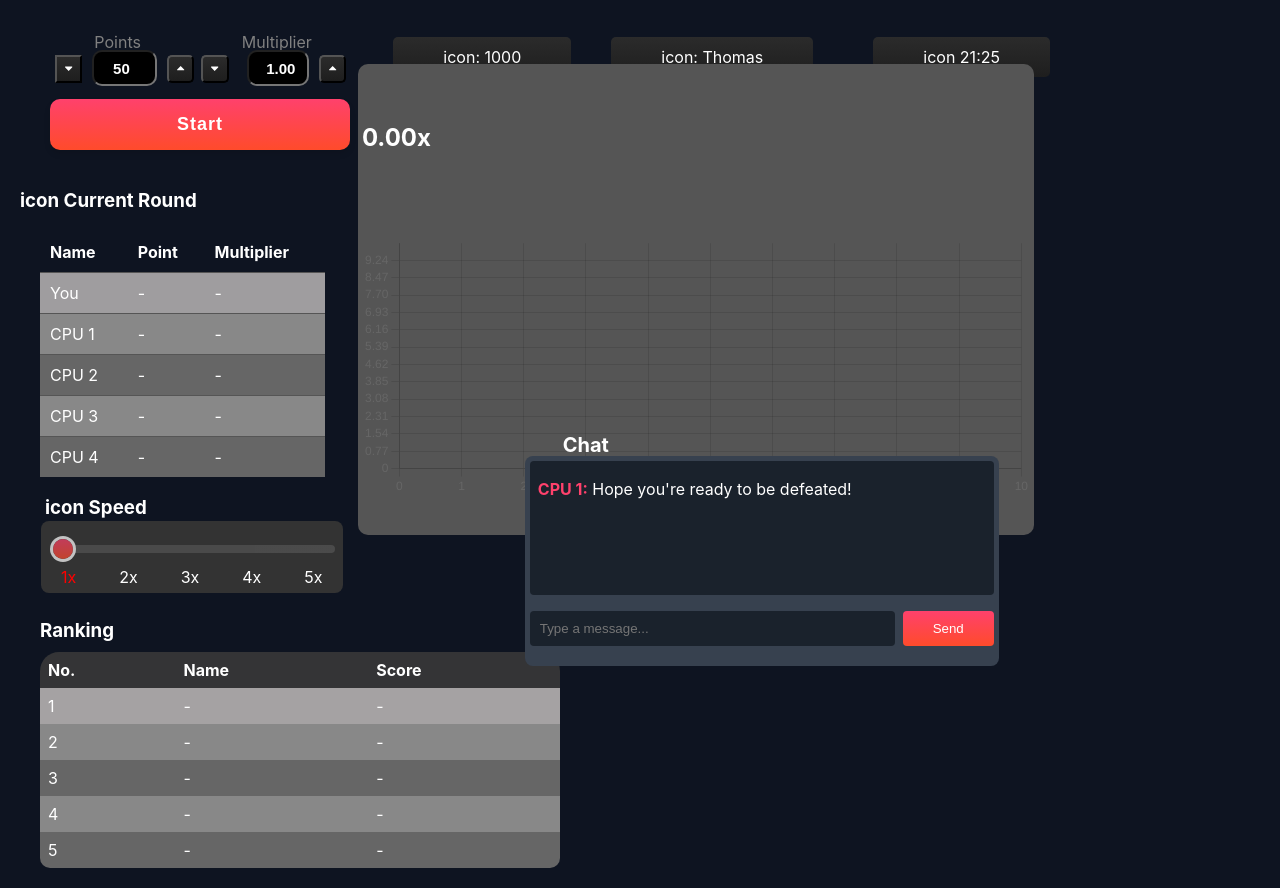
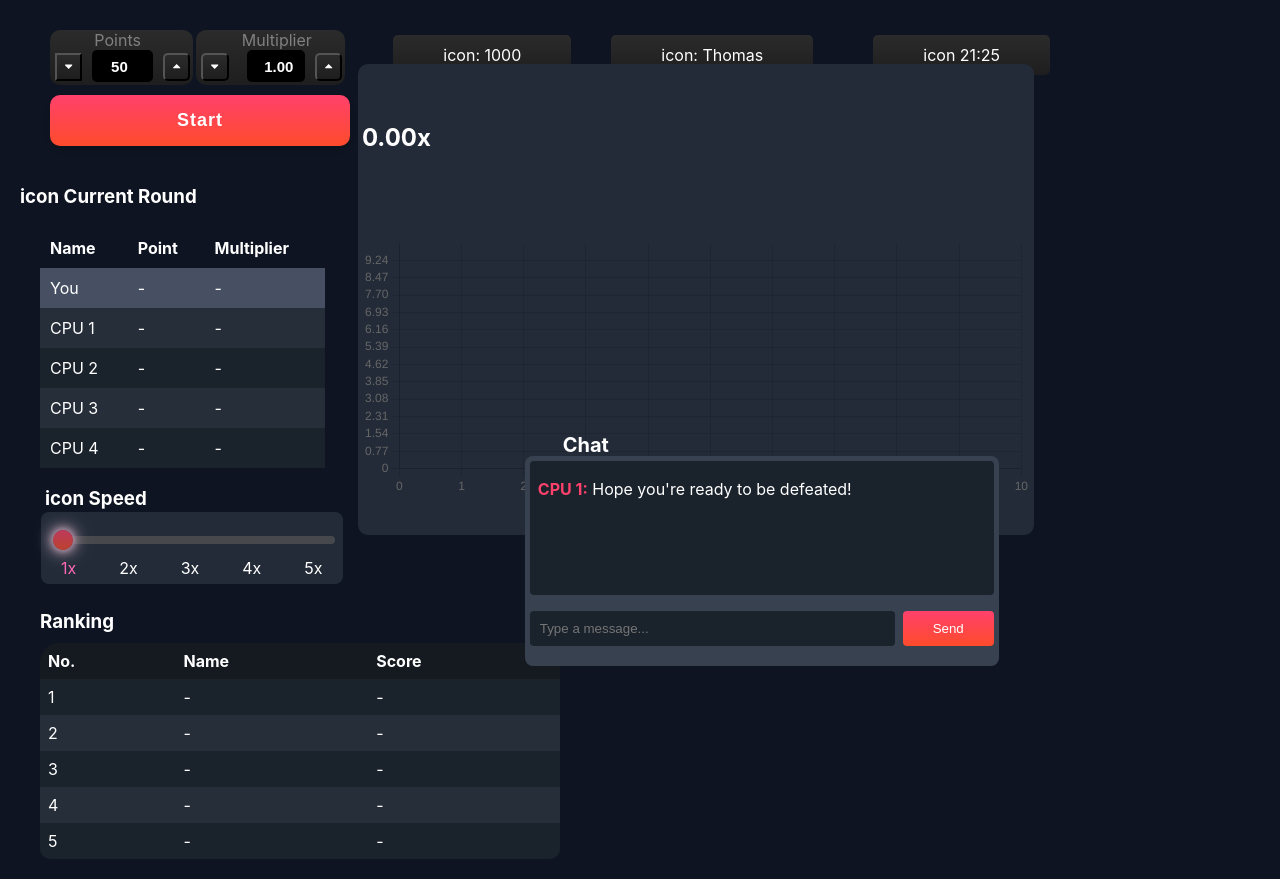
Before and after one commit to probablypenera007/guessnumber_frontend, a React (Create React App) app: page / in a window 1280 px wide. Built offline with nearby package versions, Linux system fonts and the light colour scheme.

Commit message:
retouch CSS

```diff
--- a/src/components/CurrentRound/CurrentRound.module.css
+++ b/src/components/CurrentRound/CurrentRound.module.css
@@ -18,18 +18,18 @@
 }
 
 .table__row--you {
-    background-color: #bcb8b8d6;
+    background-color: #475062;
 
 }
 
 .table__row--cpu1,
 .table__row--cpu3 {
-    background-color: #888;
+    background-color: #262e39;
 }
 
 .table__row--cpu2,
 .table__row--cpu4 {
-    background-color: #666;
+    background-color: #1a222b;
 }
 
 .tableH {
@@ -39,7 +39,7 @@
 
 .table__data {
     padding: 10px;
-    border-top: 1px solid #555;
+    /* border-top: 1px solid #555; */
 }
 
 
--- a/src/components/GameBoard/GameBoard.module.css
+++ b/src/components/GameBoard/GameBoard.module.css
@@ -39,7 +39,7 @@
     left: 28%;
     width: 656px;
     height: 451px;
-    background-color: #555;
+    background-color: #232b38;
     border-radius: 10px;
     padding: 10px;
     display: flex;
--- a/src/components/PlayerInput/PlayerInput.module.css
+++ b/src/components/PlayerInput/PlayerInput.module.css
@@ -30,7 +30,7 @@
     justify-content: center;
     margin-top: 20px;
     border-radius: 10px;
-    background-color: linear-gradient(180deg, #2B2B2B 0%, #1E1E1E 100%);
+    background: linear-gradient(180deg, #2B2B2B 0%, #1E1E1E 100%);
     padding: 20px 3px 3px 5px;
     align-items: center;
 }
@@ -62,8 +62,9 @@
     margin: 0 10px;
     background-color: black;
     color: white;
-    border-radius: 10px;
+    border-radius: 5px;
     padding: 1px 1px 1px 10px;
+    border: none;
     /* line-height: 0px; */
     /* padding-left: 10px; */
 }
@@ -84,7 +85,7 @@
     justify-content: center;
     margin-top: 20px;
     border-radius: 10px;
-    background-color: linear-gradient(180deg, #2B2B2B 0%, #1E1E1E 100%);
+    background: linear-gradient(180deg, #2B2B2B 0%, #1E1E1E 100%);
     padding: 20px 3px 3px 5px;
     align-items: center;
     margin-left: -35px;
@@ -120,7 +121,8 @@
     text-align: center;
     margin: 0 10px;
     background-color: black;
-    border-radius: 10px;
+    border-radius: 5px;
+    border: none;
     padding: 1px 1px 1px 7px;
     font-size: 15px;
     font-weight: bold;
--- a/src/components/Ranking/Ranking.module.css
+++ b/src/components/Ranking/Ranking.module.css
@@ -13,7 +13,7 @@
 
 .ranking__table {
   width: 100%;
-  background-color: #393939e0;
+  background-color: #151a21;
   border-collapse: collapse;
   border-radius: 19px;
   border-spacing: 0;
@@ -38,17 +38,17 @@
 }
 
 .table__row--you {
-  background-color: #bcb8b8d6;
+  background-color: #1a222b;
 
 }
 
 .table__row--cpu1,
 .table__row--cpu3 {
-  background-color: #888;
+  background-color: #262e39;
 }
 
 .table__row--cpu2,
 .table__row--cpu4 {
-  background-color: #666;
+  background-color: #1a222b;
   border-radius: 20px;
 }
--- a/src/components/SpeedSlider/SpeedSlider.module.css
+++ b/src/components/SpeedSlider/SpeedSlider.module.css
@@ -1,7 +1,7 @@
 .speedSlider {
   width: 22%;
   padding: 25px 10px 36px 10px;
-    background-color: #333;
+  background-color: #232b38;
   color: #fff;
   border-radius: 8px;
   position: relative;
@@ -35,7 +35,11 @@
   background: linear-gradient(180deg, #FF416C 0%, #FF4B2B 100%);
   cursor: pointer;
   margin-top: -6px;
-    box-shadow: 0 0 0 3px #fff;
+  box-shadow:
+    0 0 5px #e39bbf,  /* Inner soft glow */
+    0 0 10px #ffffff, /* Middle glow */
+    0 0 15px #d56ca2, /* Outer deeper glow */
+    0 0 20px #ffffff; /* Most external part of the glow */
 }
 
 .speedSlider__input::-moz-range-thumb {
@@ -45,7 +49,11 @@
   background: linear-gradient(180deg, #FF416C 0%, #FF4B2B 100%);
   cursor: pointer;
   margin-top: -6px;
-    box-shadow: 0 0 0 3px #fff;
+  box-shadow:
+  0 0 5px #e39bbf,  /* Inner soft glow */
+  0 0 10px #ffffff, /* Middle glow */
+  0 0 15px #d56ca2, /* Outer deeper glow */
+  0 0 20px #ffffff; /* Most external part of the glow */
 }
 
 .speedSlider__input::-webkit-slider-runnable-track {
--- a/src/components/SpeedSlider/SpeedSlider.tsx
+++ b/src/components/SpeedSlider/SpeedSlider.tsx
@@ -17,7 +17,7 @@ const SpeedSlider: React.FC<SpeedSliderProps> = ({ speed, setSpeed }) => {
 
   const getMarkStyle = (value: number) => {
     return {
-      color: speed >= value ? '#f00' : '#fff',
+      color: speed >= value ? '#FF69B4' : '#fff',
     };
   };
 
@@ -28,7 +28,7 @@ const SpeedSlider: React.FC<SpeedSliderProps> = ({ speed, setSpeed }) => {
         type="range"
         id="speed-slider"
         className={Style.speedSlider__input}
-        style={{ background: `linear-gradient(90deg, #f00 ${fillPercentage}%, #555 ${fillPercentage}%)` }}
+        style={{ background: `linear-gradient(90deg,  #FF69B4 ${fillPercentage}% , #555 ${fillPercentage}%)` }}
         min="1"
         max="5"
         value={speed}
```
Lines whose indentation alone changed are shown as unchanged.
